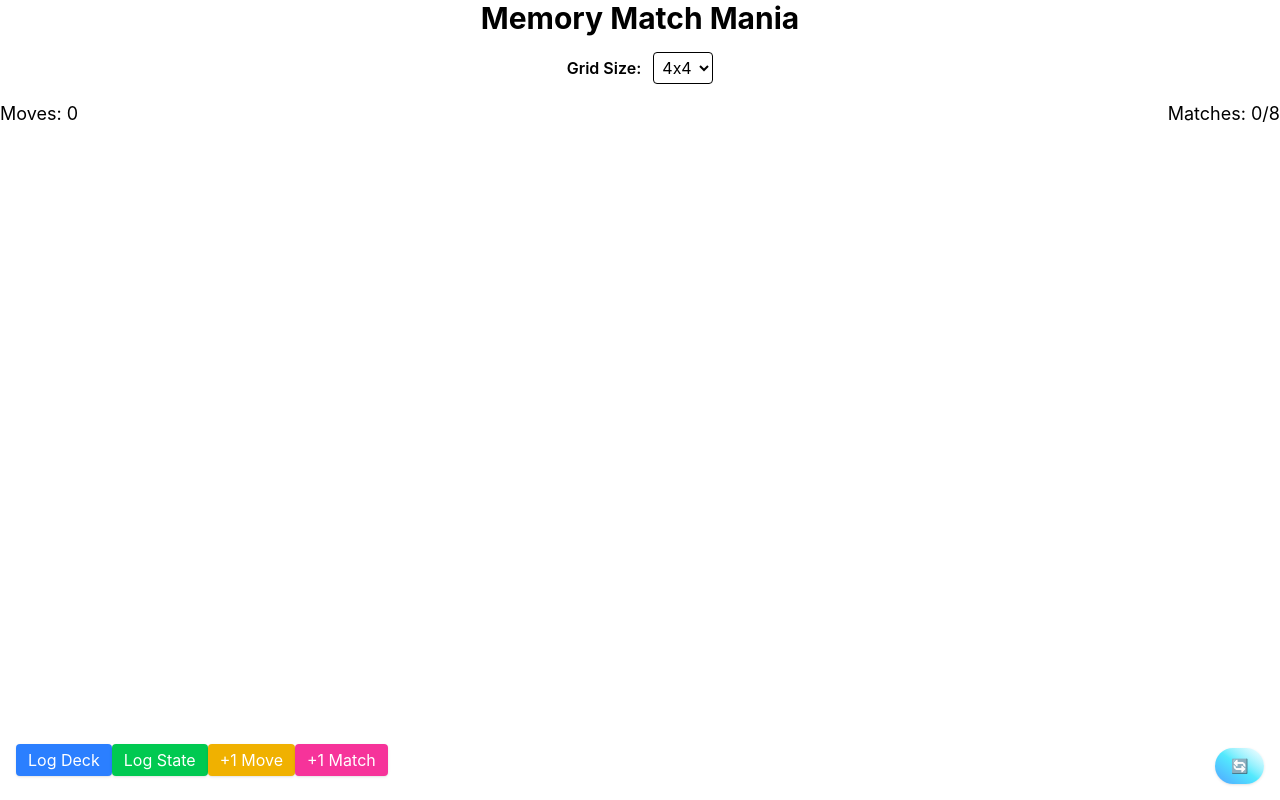
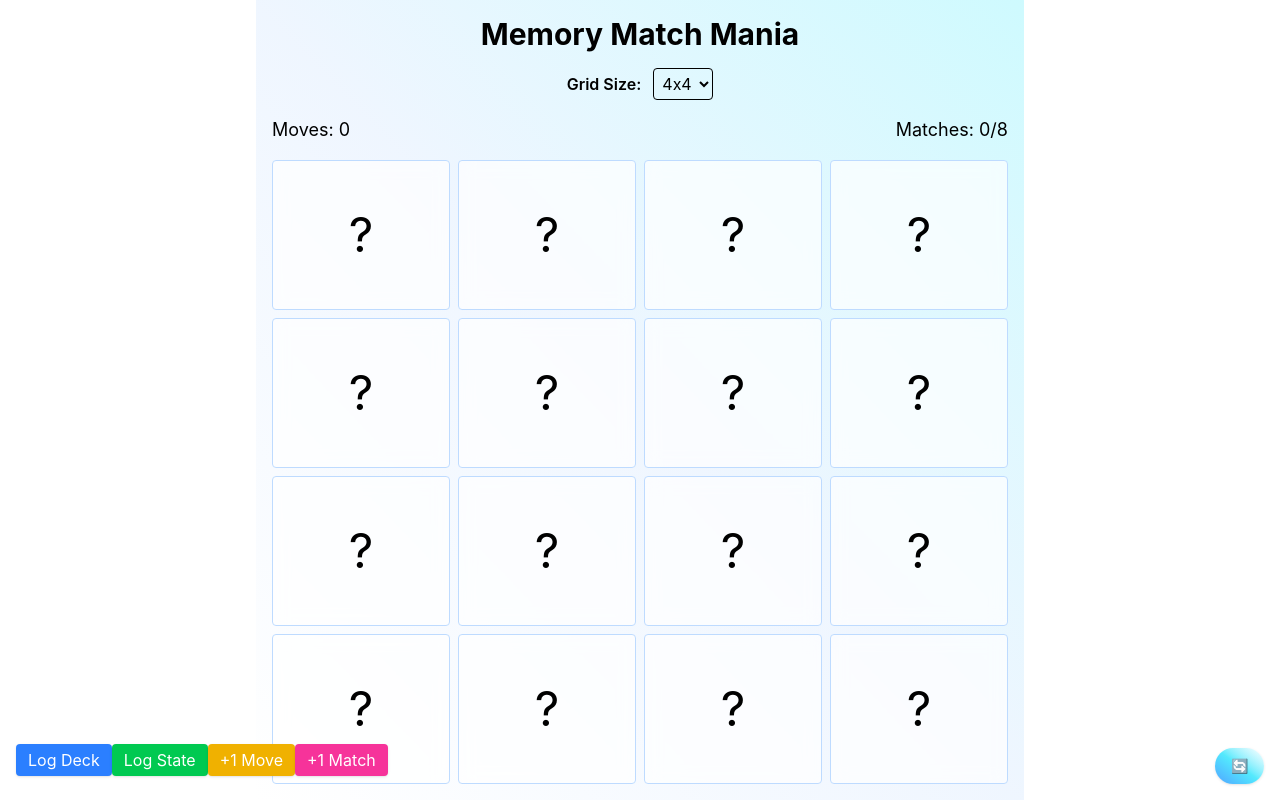
Before and after one commit to CSampebgo333/react-nextjs-projects, a React (Vite) app in the folder project-05-Card-Flip-Game/: page / in a window 1280 px wide. Built offline with nearby package versions, Linux system fonts and the light colour scheme.

Commit message:
Created and Styled the game board

```diff
--- a/project-05-Card-Flip-Game/src/App.jsx
+++ b/project-05-Card-Flip-Game/src/App.jsx
@@ -38,7 +38,10 @@
   }
 
   return (
-    <div>
+    <div className={
+      "h-screen flex flex-col p-4 max-w-3xl " +
+      "mx-auto bg-linear-to-bl from-cyan-100 via-blue-50 to-white"
+    }>
       <TempComponent
         deck={deck}
         gridSize={gridSize}
@@ -59,6 +62,14 @@
       <ResetButton onReset={() => ReInitializeGame(gridSize)} />
 
       {/* GameBoard: Contains the Card */}
+      <div className="grow">
+        <GameBoard
+          gridSize={gridSize}
+          deck={deck}
+          setMoves={setMoves}
+          setMatches={setMatches}
+        />
+      </div>
 
       {/* Graffiti: Show the Wining celebration while play the Wining Song */}
       {matches === deck.length / 2 && <Graffiti />}
--- a/project-05-Card-Flip-Game/src/components/Card.jsx
+++ b/project-05-Card-Flip-Game/src/components/Card.jsx
@@ -1,7 +1,39 @@
-const Card = () => {
+const Card = ({ icon, gridSize }) => {
+
+    let baseClass = gridSize === 4
+        ? "text-4xl sm:text-5xl"
+        : gridSize === 6
+        ? "text-3xl sm:text-4xl"
+        : "text-2xl sm:text-3xl";
+        baseClass = baseClass +
+        " flex items-center justify-center" +
+        " absolute inset-0" +
+        " border rounded" +
+        " backface-hidden";
+
     return (
-        <div>
+        <div className="w-full h-full cursor-pointer select-none">
+            <div className="relative w-full h-full">
+                {/*Front */}
+                <div
+                    className={
+                        "bg-white/70 backdrop-blur-sm border-blue-200 " +
+                        `${baseClass}`
 
+                    }
+                >
+                    ?
+                </div>
+                {/*Back */}
+                <div
+                    className={
+                        "bg-blue-400 hover:bg-blue-500 transition-color duration-300 rotate-y-180 " +
+                        `${baseClass}`
+                    }
+                >
+                    {icon}
+                </div>
+            </div>
         </div>
     )
 }
--- a/project-05-Card-Flip-Game/src/components/GameBoard.jsx
+++ b/project-05-Card-Flip-Game/src/components/GameBoard.jsx
@@ -1,9 +1,17 @@
 import Card from "./Card";
 
-const GameBoard = () => {
+const GameBoard = ({ gridSize, deck, setMoves, setMatches}) => {
+
     return (
-        <div>
-
+        <div className="grid gap-2 h-full"
+            style={{
+                gridTemplateColumns: `repeat(${gridSize}, minmax(0, 1fr))`,
+                gridTemplateRows: `repeat(${gridSize}, 1fr)`
+            }}
+        >
+            {deck.map((icon, index) => (
+                <Card key={index} icon={icon} gridSize={gridSize}/>
+            ))}
         </div>
     )
 }
--- a/project-05-Card-Flip-Game/src/index.css
+++ b/project-05-Card-Flip-Game/src/index.css
@@ -5,3 +5,7 @@
 * {
     transition: background-color 0.3s ease, color 0.3s ease;
 }
+
+.backface-hidden {
+    backface-visibility: hidden;
+}
```
